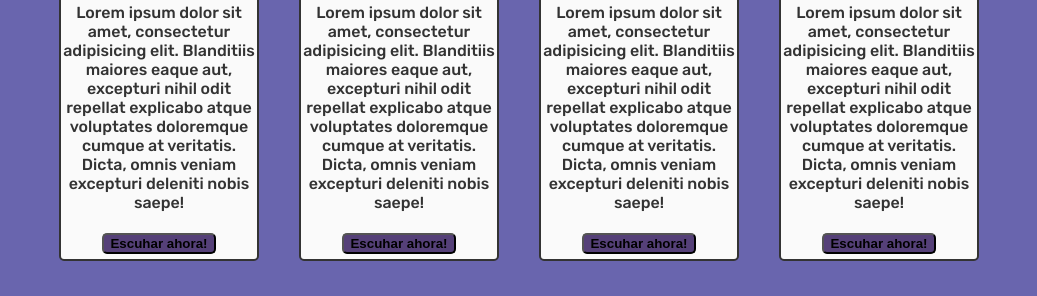
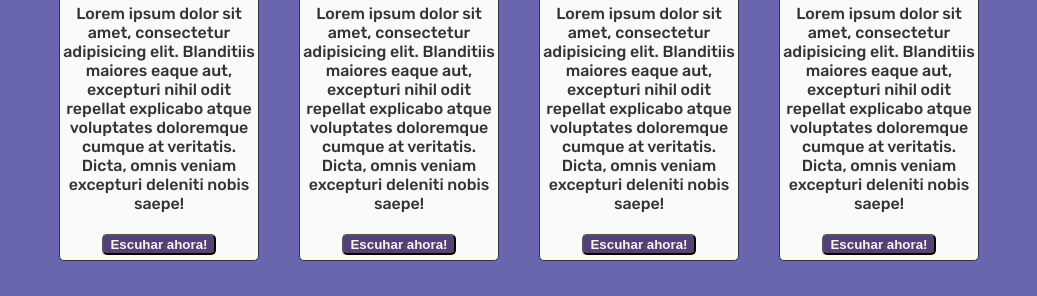
Before and after one commit to davidicabello/WinterHack, a plain HTML site: page Proyecto02-flexbox/public/index.html in a window 1280 px wide. Shown: the part 1777-2073 px from the top of the page, without its empty margins (121-1158 px from the left). Drawn offline with Linux system fonts and the light colour scheme; a web font is replaced by a local one.

Commit message:
button
button

```diff
--- a/Proyecto02-flexbox/public/css/styles.css
+++ b/Proyecto02-flexbox/public/css/styles.css
@@ -171,7 +171,7 @@ ul {
 
 .card {
     width: 200px;
-    border: 2px solid #333;
+    border: .5px solid #333;
     border-radius: 5px;
     margin: 20px;
     background-color: #fafafa;
@@ -184,7 +184,8 @@ ul {
 
 .card-button {
     background-color: #554078;
-    font-weight: bolder;
+    font-weight: 600;
+    color: whitesmoke;
     border-radius: 5px;
     margin: 5px;
 }
```
